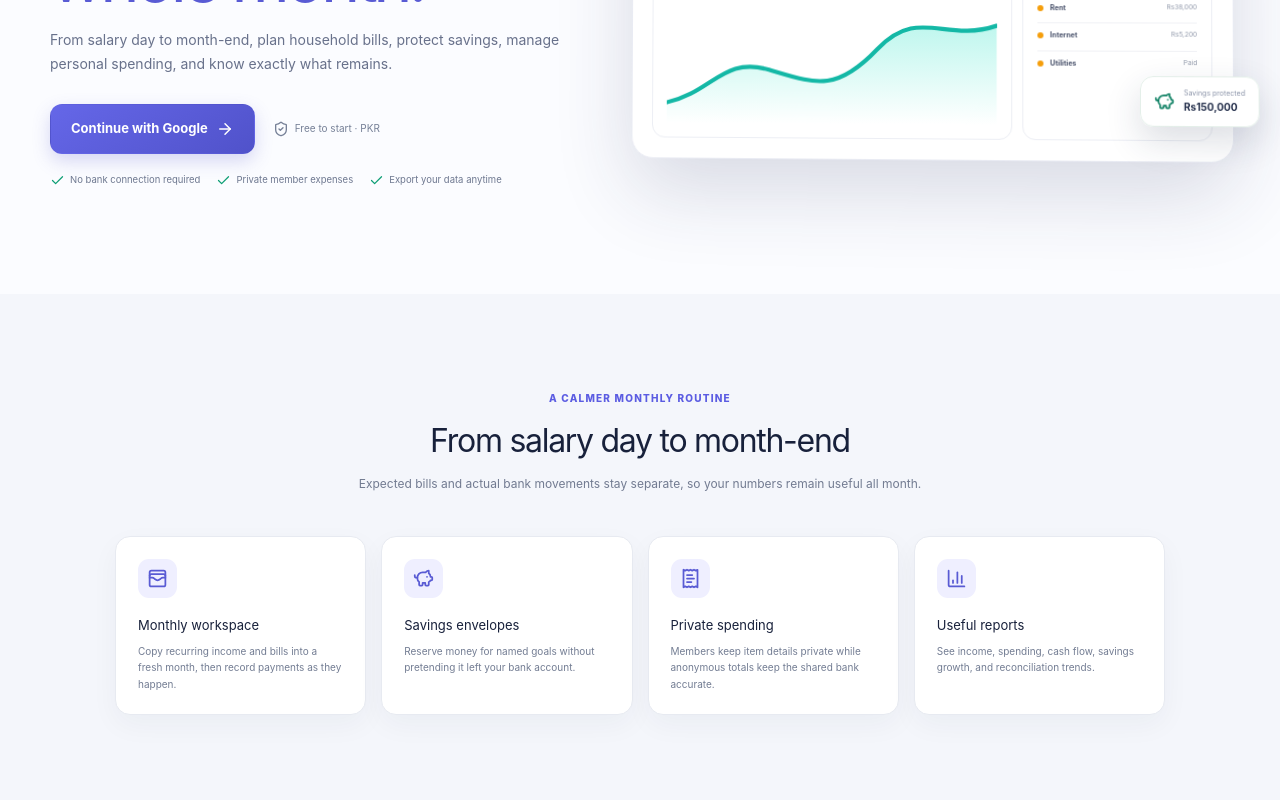
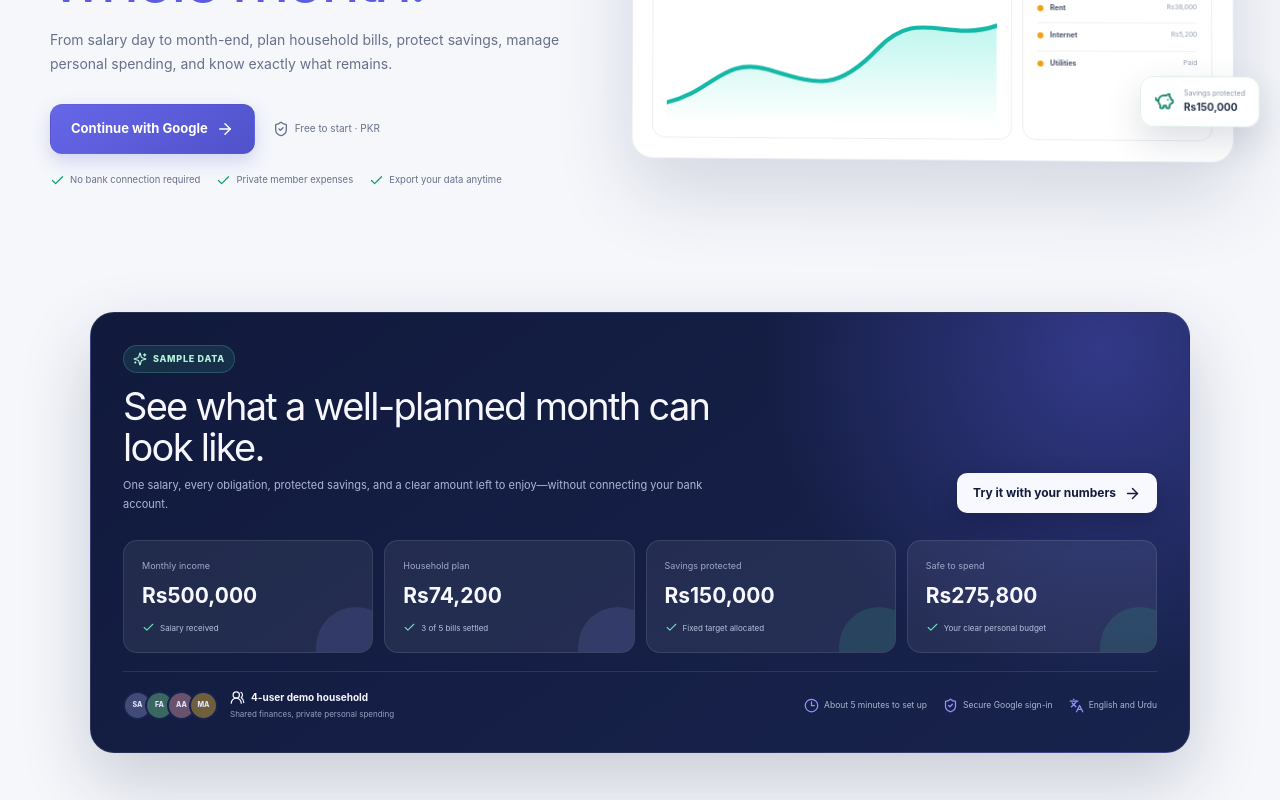
Before and after one commit to SallahudinAwan/finance-manager, a React (Vite) app in the folder frontend/: page /app in a window 1280 px wide. Shown: the part 400-1200 px from the top of the page. Built offline with nearby package versions, Linux system fonts and the light colour scheme; no server answers.

Commit message:
Add persuasive sample data to landing page

```diff
--- a/frontend/src/pages/LandingPage.tsx
+++ b/frontend/src/pages/LandingPage.tsx
@@ -2,11 +2,14 @@ import {
   ArrowRight,
   BarChart3,
   Check,
+  Clock3,
+  Languages,
   LockKeyhole,
   PiggyBank,
   ReceiptText,
   ShieldCheck,
   Sparkles,
+  UsersRound,
   WalletCards,
 } from "lucide-react";
 import { RavaniLogo, RavaniMark } from "../components/RavaniMark";
@@ -117,6 +120,61 @@ export function LandingPage() {
           </div>
         </section>
 
+        <section className="landing-snapshot" aria-labelledby="sample-month-title">
+          <div className="snapshot-shell">
+            <div className="snapshot-heading">
+              <div>
+                <span className="snapshot-label"><Sparkles size={14} /> Sample data</span>
+                <h2 id="sample-month-title">See what a well-planned month can look like.</h2>
+                <p>
+                  One salary, every obligation, protected savings, and a clear amount left
+                  to enjoy—without connecting your bank account.
+                </p>
+              </div>
+              <a
+                className="button snapshot-cta"
+                href={`/accounts/google/login/?process=login&next=${next}`}
+              >
+                Try it with your numbers <ArrowRight size={17} />
+              </a>
+            </div>
+
+            <div className="snapshot-metrics">
+              {[
+                ["Monthly income", "Rs500,000", "Salary received", "income"],
+                ["Household plan", "Rs74,200", "3 of 5 bills settled", "bills"],
+                ["Savings protected", "Rs150,000", "Fixed target allocated", "savings"],
+                ["Safe to spend", "Rs275,800", "Your clear personal budget", "safe"],
+              ].map(([label, value, note, tone]) => (
+                <article className={`snapshot-metric ${tone}`} key={label}>
+                  <small>{label}</small>
+                  <strong>{value}</strong>
+                  <span><Check size={13} /> {note}</span>
+                </article>
+              ))}
+            </div>
+
+            <div className="snapshot-proof">
+              <div className="sample-household">
+                <div className="sample-avatars" aria-hidden="true">
+                  {["SA", "FA", "AA", "MA"].map((initials) => (
+                    <span key={initials}>{initials}</span>
+                  ))}
+                </div>
+                <div>
+                  <strong><UsersRound size={15} /> 4-user demo household</strong>
+                  <small>Shared finances, private personal spending</small>
+                </div>
+              </div>
+              <div className="snapshot-benefits">
+                <span><Clock3 size={15} /> About 5 minutes to set up</span>
+                <span><ShieldCheck size={15} /> Secure Google sign-in</span>
+                <span><Languages size={15} /> English and Urdu</span>
+              </div>
+            </div>
+          </div>
+        </section>
+
         <section className="feature-section">
           <div className="section-heading">
             <span>A calmer monthly routine</span>
--- a/frontend/src/styles.css
+++ b/frontend/src/styles.css
@@ -3116,8 +3116,8 @@ html[dir="rtl"] .payment-expectation-grid > div:last-child {
 .landing {
   min-height: 100vh;
   overflow: hidden;
-  color: #18213b;
-  background: #fbfcff;
+  color: var(--text);
+  background: var(--bg);
 }
 
 .landing-nav {
@@ -3150,11 +3150,11 @@ html[dir="rtl"] .payment-expectation-grid > div:last-child {
   align-items: center;
   gap: 7px;
   padding: 7px 10px;
-  color: #5658ca;
+  color: var(--indigo);
   font-size: 10px;
   font-weight: 750;
-  background: #f0f0ff;
-  border: 1px solid #e4e5ff;
+  background: var(--indigo-soft);
+  border: 1px solid color-mix(in srgb, var(--indigo) 18%, var(--border));
   border-radius: 999px;
 }
 
@@ -3167,13 +3167,13 @@ html[dir="rtl"] .payment-expectation-grid > div:last-child {
 }
 
 .hero h1 em {
-  color: #595bd4;
+  color: var(--indigo);
   font-style: normal;
 }
 
 .hero-copy > p {
   max-width: 550px;
-  color: #68718b;
+  color: var(--muted);
   font-size: 14px;
   line-height: 1.75;
 }
@@ -3189,7 +3189,7 @@ html[dir="rtl"] .payment-expectation-grid > div:last-child {
   display: inline-flex;
   align-items: center;
   gap: 6px;
-  color: #768097;
+  color: var(--muted);
   font-size: 10px;
 }
 
@@ -3197,7 +3197,7 @@ html[dir="rtl"] .payment-expectation-grid > div:last-child {
   display: flex;
   flex-wrap: wrap;
   gap: 16px;
-  color: #6e7890;
+  color: var(--muted);
   font-size: 9.5px;
 }
 
@@ -3319,9 +3319,158 @@ html[dir="rtl"] .payment-expectation-grid > div:last-child {
 .savings-float { right: -25px; bottom: 35px; }
 .privacy-float { top: 105px; left: -37px; color: #5b5ce2; border-color: #e6e6fb; }
 
+.landing-snapshot {
+  padding: 18px 20px 90px;
+  background: var(--bg);
+}
+
+.snapshot-shell {
+  width: min(1100px, 100%);
+  margin: 0 auto;
+  padding: 32px;
+  color: #f7f8ff;
+  background:
+    radial-gradient(circle at 92% 8%, rgba(91, 92, 226, 0.42), transparent 31%),
+    linear-gradient(145deg, #111a3c, #18234d);
+  border: 1px solid rgba(255, 255, 255, 0.09);
+  border-radius: 24px;
+  box-shadow: 0 28px 70px rgba(23, 31, 65, 0.2);
+}
+
+.snapshot-heading {
+  display: flex;
+  align-items: flex-end;
+  justify-content: space-between;
+  gap: 28px;
+}
+
+.snapshot-heading > div { max-width: 650px; }
+
+.snapshot-label {
+  display: inline-flex;
+  align-items: center;
+  gap: 6px;
+  padding: 6px 9px;
+  color: #b7f5df;
+  font-size: 9px;
+  font-weight: 800;
+  letter-spacing: 0.08em;
+  text-transform: uppercase;
+  background: rgba(67, 214, 165, 0.11);
+  border: 1px solid rgba(104, 232, 190, 0.2);
+  border-radius: 999px;
+}
+
+.snapshot-heading h2 {
+  margin: 13px 0 8px;
+  font-size: clamp(25px, 3vw, 38px);
+  line-height: 1.08;
+  letter-spacing: -0.045em;
+}
+
+.snapshot-heading p {
+  max-width: 610px;
+  margin: 0;
+  color: #adb7d5;
+  font-size: 11px;
+  line-height: 1.7;
+}
+
+.snapshot-cta {
+  flex: 0 0 auto;
+  color: #121b3c;
+  background: #f8f9ff;
+  box-shadow: 0 10px 26px rgba(3, 8, 29, 0.22);
+}
+
+.snapshot-metrics {
+  display: grid;
+  grid-template-columns: repeat(4, minmax(0, 1fr));
+  gap: 11px;
+  margin-top: 27px;
+}
+
+.snapshot-metric {
+  position: relative;
+  padding: 18px;
+  overflow: hidden;
+  background: rgba(255, 255, 255, 0.065);
+  border: 1px solid rgba(255, 255, 255, 0.1);
+  border-radius: 14px;
+}
+
+.snapshot-metric::after {
+  position: absolute;
+  right: -24px;
+  bottom: -35px;
+  width: 80px;
+  height: 80px;
+  content: "";
+  background: rgba(139, 141, 248, 0.14);
+  border-radius: 50%;
+}
+
+.snapshot-metric.savings::after,
+.snapshot-metric.safe::after { background: rgba(67, 214, 165, 0.13); }
+.snapshot-metric small { display: block; color: #9ea9c9; font-size: 9px; }
+.snapshot-metric strong { display: block; margin: 7px 0 10px; font-size: 21px; }
+.snapshot-metric span {
+  display: flex;
+  align-items: center;
+  gap: 5px;
+  color: #b8c2de;
+  font-size: 8px;
+}
+.snapshot-metric span svg { color: #64ddb4; }
+
+.snapshot-proof {
+  display: flex;
+  align-items: center;
+  justify-content: space-between;
+  gap: 24px;
+  margin-top: 18px;
+  padding-top: 18px;
+  border-top: 1px solid rgba(255, 255, 255, 0.1);
+}
+
+.sample-household,
+.sample-household strong,
+.snapshot-benefits,
+.snapshot-benefits span {
+  display: flex;
+  align-items: center;
+}
+
+.sample-household { gap: 12px; }
+.sample-household > div:last-child { display: flex; flex-direction: column; gap: 3px; }
+.sample-household strong { gap: 6px; font-size: 10px; }
+.sample-household small { color: #939fbe; font-size: 8px; }
+
+.sample-avatars { display: flex; padding-left: 7px; }
+.sample-avatars span {
+  display: grid;
+  width: 29px;
+  height: 29px;
+  margin-left: -7px;
+  place-items: center;
+  color: #dfe2ff;
+  font-size: 7px;
+  font-weight: 800;
+  background: #424b78;
+  border: 2px solid #18234d;
+  border-radius: 50%;
+}
+.sample-avatars span:nth-child(2) { background: #3a675f; }
+.sample-avatars span:nth-child(3) { background: #69526d; }
+.sample-avatars span:nth-child(4) { background: #6f603d; }
+
+.snapshot-benefits { flex-wrap: wrap; justify-content: flex-end; gap: 9px 16px; }
+.snapshot-benefits span { gap: 5px; color: #aab5d2; font-size: 8.5px; }
+.snapshot-benefits svg { color: #9294fb; }
+
 .feature-section {
   padding: 90px 20px;
-  background: #f4f6fb;
+  background: var(--surface-soft);
 }
 
 .section-heading {
@@ -3331,7 +3480,7 @@ html[dir="rtl"] .payment-expectation-grid > div:last-child {
 }
 
 .section-heading > span {
-  color: #5b5ce2;
+  color: var(--indigo);
   font-size: 10px;
   font-weight: 800;
   letter-spacing: 0.12em;
@@ -3344,7 +3493,7 @@ html[dir="rtl"] .payment-expectation-grid > div:last-child {
   letter-spacing: -0.04em;
 }
 
-.section-heading p { color: #727b91; font-size: 12px; line-height: 1.7; }
+.section-heading p { color: var(--muted); font-size: 12px; line-height: 1.7; }
 
 .feature-grid {
   display: grid;
@@ -3356,8 +3505,8 @@ html[dir="rtl"] .payment-expectation-grid > div:last-child {
 
 .feature-grid article {
   padding: 22px;
-  background: white;
-  border: 1px solid #e7eaf1;
+  background: var(--surface);
+  border: 1px solid var(--border);
   border-radius: 15px;
   box-shadow: 0 10px 28px rgba(33, 43, 78, 0.045);
 }
@@ -3368,13 +3517,13 @@ html[dir="rtl"] .payment-expectation-grid > div:last-child {
   height: 39px;
   margin-bottom: 18px;
   place-items: center;
-  color: #595bd4;
-  background: #efefff;
+  color: var(--indigo);
+  background: var(--indigo-soft);
   border-radius: 11px;
 }
 
 .feature-grid h3 { margin: 0 0 7px; font-size: 13px; }
-.feature-grid p { margin: 0; color: #737d93; font-size: 10px; line-height: 1.65; }
+.feature-grid p { margin: 0; color: var(--muted); font-size: 10px; line-height: 1.65; }
 
 .landing-footer {
   display: flex;
@@ -3447,6 +3596,7 @@ html[dir="rtl"] .payment-expectation-grid > div:last-child {
   .metric-grid { grid-template-columns: repeat(2, 1fr); }
   .goal-card-grid { grid-template-columns: repeat(2, 1fr); }
   .personal-grid { grid-template-columns: repeat(2, 1fr); }
+  .snapshot-metrics { grid-template-columns: repeat(2, minmax(0, 1fr)); }
   .hero { gap: 35px; }
   .feature-grid { grid-template-columns: repeat(2, 1fr); }
 }
@@ -3491,6 +3641,9 @@ html[dir="rtl"] .payment-expectation-grid > div:last-child {
   .hero { grid-template-columns: 1fr; padding-top: 45px; text-align: center; }
   .hero-copy { display: flex; align-items: center; flex-direction: column; }
   .hero-visual { width: min(650px, 100%); margin: 25px auto 0; }
+  .snapshot-heading { align-items: flex-start; flex-direction: column; }
+  .snapshot-proof { align-items: flex-start; flex-direction: column; }
+  .snapshot-benefits { justify-content: flex-start; }
   .landing-footer { padding-right: 20px; padding-left: 20px; }
 }
 
@@ -3608,6 +3761,15 @@ html[dir="rtl"] .payment-expectation-grid > div:last-child {
   .hero-actions { flex-direction: column; }
   .hero-points { justify-content: center; }
   .floating-card { display: none; }
+  .landing-snapshot { padding: 10px 14px 65px; }
+  .snapshot-shell { padding: 22px 16px; border-radius: 19px; }
+  .snapshot-heading { gap: 18px; }
+  .snapshot-heading h2 { font-size: 27px; }
+  .snapshot-cta { width: 100%; }
+  .snapshot-metrics { grid-template-columns: repeat(2, minmax(0, 1fr)); gap: 8px; }
+  .snapshot-metric { padding: 14px 11px; }
+  .snapshot-metric strong { font-size: 17px; }
+  .snapshot-proof { gap: 16px; }
   .preview-metrics,
   .preview-body { grid-template-columns: 1fr; }
   .feature-section { padding: 65px 14px; }
```
Also changed, not shown: 1 other file (tests, documents, lock files or other folders).
